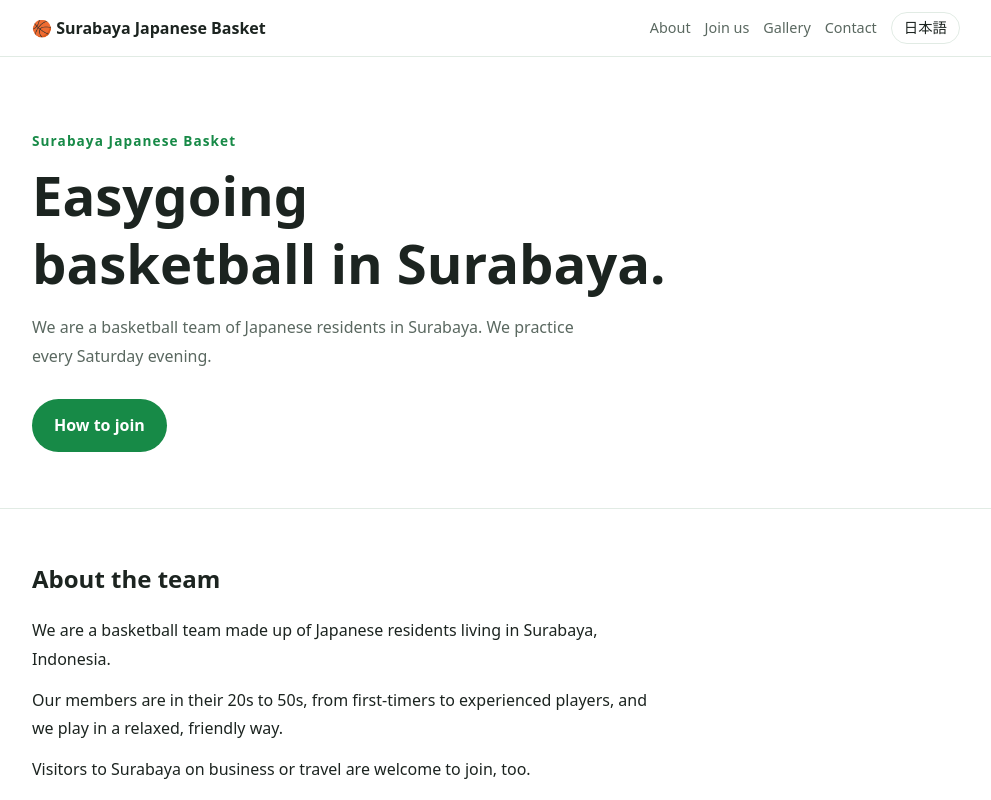
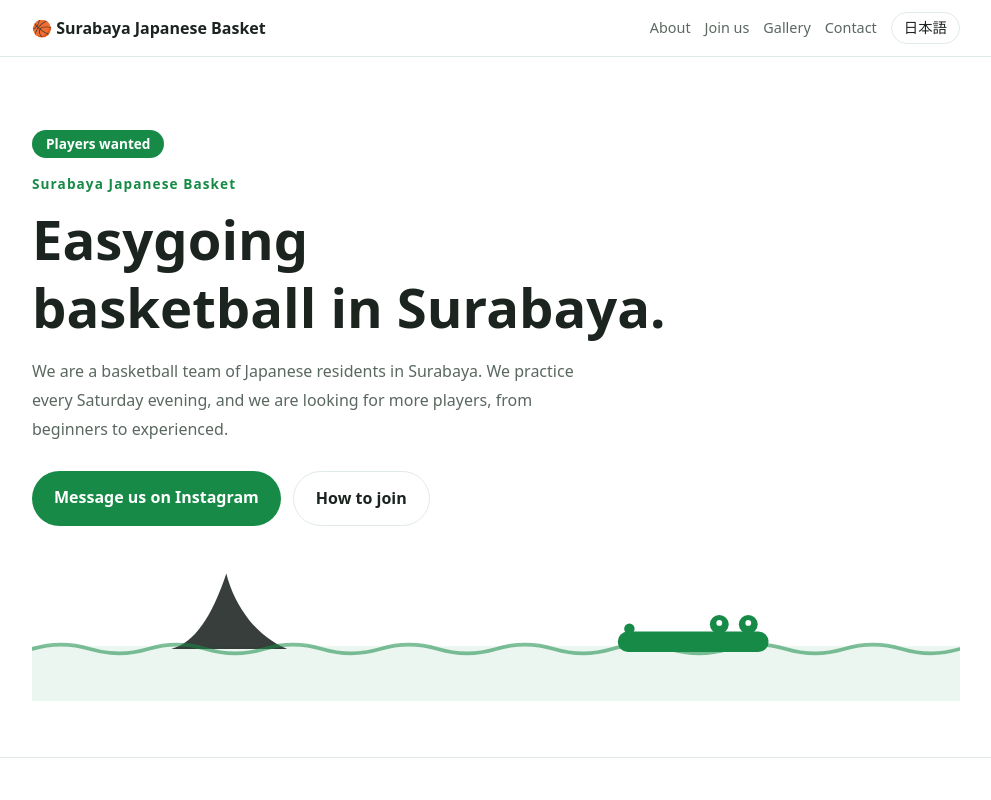
Before and after one commit to surabaya-japanese-basket/surabaya-japanese-basket.github.io, an Astro site: page /surabaya-japanese-basketball/en in a window 1280 px wide. Shown: the top 800 px of the page, without its empty margins (144-1135 px from the left). Built offline with nearby package versions, Linux system fonts and the light colour scheme; Astro itself is replaced by a stand-in of ours.

Commit message:
Emphasize recruitment and add shark/crocodile motif
Hero now leads with a "players wanted" badge and an Instagram DM
primary CTA. Add a simple original water-line illustration (shark
fin and crocodile) in the hero and footer as a placeholder until
the uniform artwork is provided.

Co-Authored-By: Claude Sonnet 5.5 <noreply@anthropic.com>

```diff
--- a/src/components/Home.astro
+++ b/src/components/Home.astro
@@ -1,6 +1,7 @@
 ---
 import { Image } from 'astro:assets';
 import Base from '../layouts/Base.astro';
+import Mascots from './Mascots.astro';
 import { ui, INSTAGRAM_URL, type Lang } from '../i18n/ui';
 
 interface Props {
@@ -22,10 +23,15 @@ const photos = Object.entries(
 <Base lang={lang}>
   <section class="hero">
     <div class="wrap">
+      <p class="badge">{t.hero.badge}</p>
       <p class="eyebrow">{t.hero.eyebrow}</p>
       <h1>{t.hero.heading}</h1>
       <p class="lead">{t.hero.lead}</p>
-      <a class="btn" href="#join">{t.hero.cta}</a>
+      <div class="cta-row">
+        <a class="btn" href={INSTAGRAM_URL} target="_blank" rel="noopener noreferrer">{t.hero.cta}</a>
+        <a class="btn ghost" href="#join">{t.hero.ctaSub}</a>
+      </div>
+      <Mascots />
     </div>
   </section>
 
--- /dev/null
+++ b/src/components/Mascots.astro
@@ -0,0 +1,53 @@
+---
+// スラバヤ（Sura=サメ / Baya=ワニ）のワンポイント装飾。仮の自作イラスト。
+// ユニフォームのロゴ素材を受け取ったら差し替える。市の公式紋章は使わない。
+interface Props {
+  compact?: boolean;
+}
+const { compact = false } = Astro.props;
+---
+
+<svg
+  class:list={['mascots', { compact }]}
+  viewBox="0 0 640 96"
+  role="presentation"
+  aria-hidden="true"
+  focusable="false"
+>
+  <rect class="water" x="0" y="58" width="640" height="38"></rect>
+  <path class="fin" d="M96 60 C 112 56 124 38 134 8 C 140 32 156 52 176 60 Z"></path>
+  <rect class="croc" x="404" y="48" width="104" height="14" rx="7"></rect>
+  <circle class="croc" cx="412" cy="46" r="3.6"></circle>
+  <circle class="croc" cx="474" cy="43" r="6.5"></circle>
+  <circle class="croc" cx="494" cy="43" r="6.5"></circle>
+  <circle class="eye" cx="474" cy="42" r="2"></circle>
+  <circle class="eye" cx="494" cy="42" r="2"></circle>
+  <path
+    class="wave"
+    d="M0 60 Q 20 54 40 60 T 80 60 T 120 60 T 160 60 T 200 60 T 240 60 T 280 60 T 320 60 T 360 60 T 400 60 T 440 60 T 480 60 T 520 60 T 560 60 T 600 60 T 640 60"
+  ></path>
+</svg>
+
+<style>
+  .mascots {
+    display: block;
+    width: 100%;
+    height: auto;
+    margin-top: 36px;
+  }
+  .mascots.compact {
+    max-width: 320px;
+    margin: 0 0 12px;
+  }
+  .water { fill: var(--color-accent); opacity: 0.08; }
+  .fin { fill: var(--color-text); opacity: 0.88; }
+  .croc { fill: var(--color-accent); }
+  .eye { fill: var(--color-bg); }
+  .wave {
+    fill: none;
+    stroke: var(--color-accent);
+    stroke-width: 2.5;
+    stroke-linecap: round;
+    opacity: 0.55;
+  }
+</style>
--- a/src/i18n/ui.ts
+++ b/src/i18n/ui.ts
@@ -16,10 +16,12 @@ export const ui = {
       'インドネシア・スラバヤ在住の日本人バスケチーム。毎週土曜の夕方に練習しています。初心者から経験者まで、ゆるーく活動中。',
     nav: { about: 'チーム紹介', join: '参加案内', gallery: 'ギャラリー', contact: '連絡先' },
     hero: {
+      badge: 'メンバー募集中',
       eyebrow: 'Surabaya Japanese Basket',
       heading: 'スラバヤで、\nゆるく楽しくバスケ。',
-      lead: 'スラバヤ在住の日本人バスケチームです。毎週土曜の夕方に練習しています。',
-      cta: '参加について',
+      lead: 'スラバヤ在住の日本人バスケチームです。毎週土曜の夕方に練習しています。初心者から経験者まで、一緒にプレーしてくれる仲間を募集中です。',
+      cta: 'Instagram の DM で参加相談',
+      ctaSub: '参加案内を見る',
     },
     about: {
       heading: 'チーム紹介',
@@ -57,6 +59,7 @@ export const ui = {
       heading: '連絡先',
       lead: '参加希望・見学・スラバヤ出張時の参加など、Instagram の DM からお気軽にどうぞ。',
       cta: 'Instagram で DM する',    },
+    tagline: 'スラバヤは、Sura（サメ）と Baya（ワニ）の街。',
     footer: '© スラバヤ日本人会バスケ部',
   },
   en: {
@@ -67,10 +70,12 @@ export const ui = {
       'A basketball team of Japanese residents in Surabaya, Indonesia. We practice every Saturday evening. Beginners to experienced players are all welcome.',
     nav: { about: 'About', join: 'Join us', gallery: 'Gallery', contact: 'Contact' },
     hero: {
+      badge: 'Players wanted',
       eyebrow: 'Surabaya Japanese Basket',
       heading: 'Easygoing\nbasketball in Surabaya.',
-      lead: 'We are a basketball team of Japanese residents in Surabaya. We practice every Saturday evening.',
-      cta: 'How to join',
+      lead: 'We are a basketball team of Japanese residents in Surabaya. We practice every Saturday evening, and we are looking for more players, from beginners to experienced.',
+      cta: 'Message us on Instagram',
+      ctaSub: 'How to join',
     },
     about: {
       heading: 'About the team',
@@ -108,6 +113,7 @@ export const ui = {
       heading: 'Contact',
       lead: 'To join, visit, or drop in while you are in Surabaya, send us a DM on Instagram.',
       cta: 'DM us on Instagram',    },
+    tagline: 'Surabaya: the city of Sura (shark) and Baya (crocodile).',
     footer: '© Surabaya Japanese Basket',
   },
 } as const;
--- a/src/layouts/Base.astro
+++ b/src/layouts/Base.astro
@@ -1,5 +1,6 @@
 ---
 import '../styles/global.css';
+import Mascots from '../components/Mascots.astro';
 import { ui, languages, type Lang } from '../i18n/ui';
 
 interface Props {
@@ -44,7 +45,11 @@ const href = (l: Lang) => (l === 'ja' ? `${base}/` : `${base}/en/`);
       <slot />
     </main>
     <footer class="footer">
-      <div class="wrap">{t.footer}</div>
+      <div class="wrap">
+        <Mascots compact />
+        <p class="tagline">{t.tagline}</p>
+        <p>{t.footer}</p>
+      </div>
     </footer>
   </body>
 </html>
--- a/src/styles/global.css
+++ b/src/styles/global.css
@@ -98,6 +98,28 @@ a { color: inherit; }
   text-decoration: none;
 }
 .btn:hover { filter: brightness(1.06); }
+.btn.ghost {
+  background: transparent;
+  color: var(--color-text);
+  border: 1.5px solid var(--color-line);
+}
+.btn.ghost:hover { border-color: var(--color-accent); filter: none; }
+
+.cta-row { display: flex; flex-wrap: wrap; gap: 12px; }
+
+.badge {
+  display: inline-block;
+  margin: 0 0 14px;
+  padding: 2px 14px;
+  border-radius: 999px;
+  background: var(--color-accent);
+  color: var(--color-accent-ink);
+  font-weight: 700;
+  font-size: 0.85rem;
+}
+
+.footer .tagline { margin: 0 0 4px; }
+.footer p { margin: 0; }
 
 section.block { padding: 48px 0; border-top: 1px solid var(--color-line); }
 section.block h2 { font-size: 1.5rem; margin: 0 0 16px; }
```
